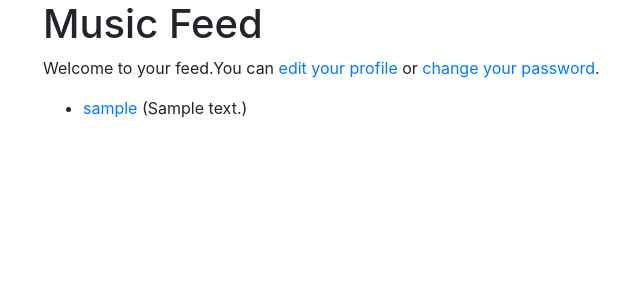
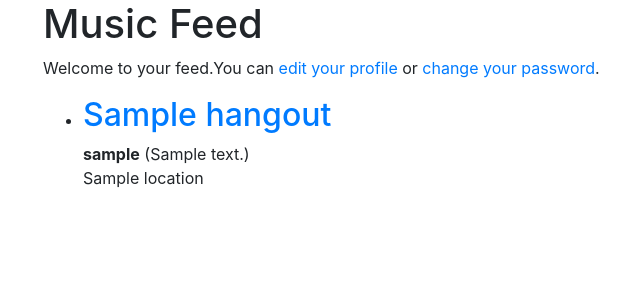
Before and after one commit to shaun-jacks/strung, a Django app: template django_strung/strung/templates/strung/music_feed.html in a window 1280 px wide. Shown: the part 24-324 px from the top of the page, without its empty margins (42-682 px from the left). Run offline with Django 3.2, Linux system fonts and the light colour scheme; the template is opened without the code that fills it: most values are stand-ins (such as "Sample title", 1, 10 or a date in 2020); some libraries are stand-ins or nearby versions.

Commit message:
can now create hangout  in app, looks just a little prettier. Hangouts now have titles

```diff
--- a/django_strung/hangouts/forms.py
+++ b/django_strung/hangouts/forms.py
@@ -4,4 +4,4 @@ from .models import Hangout
 class HangoutForm(forms.ModelForm):
   class Meta:
     model = Hangout
-    fields = ('members', 'description', 'location', 'date_of_event')
+    fields = ('title', 'members', 'description', 'location', 'date_of_event')
--- a/django_strung/hangouts/models.py
+++ b/django_strung/hangouts/models.py
@@ -5,6 +5,7 @@ from users.models import Profile
 class Hangout(models.Model):
   author = models.ForeignKey(settings.AUTH_USER_MODEL, \
     on_delete = models.CASCADE)
+  title = models.CharField(max_length=30, blank=True, null=True)
   members = models.ManyToManyField(Profile)
   description = models.TextField(blank=True, null=True)
   location = models.CharField(max_length=100)
@@ -13,7 +14,7 @@ class Hangout(models.Model):
   date_of_event = models.DateTimeField()
 
   def __str__(self):
-    return self.author.username
+    return self.title
 
 class Comment(models.Model):
   author = models.ForeignKey(settings.AUTH_USER_MODEL, \
--- a/django_strung/strung/templates/strung/base.html
+++ b/django_strung/strung/templates/strung/base.html
@@ -23,6 +23,9 @@
       <li {% if section == "Profile" %}class="selected"{% endif %}>
             <a href="#">Profile</a>
       </li>
+      <li {% if section == "Create Hangout" %}class="selected"{% endif %}>
+          <a href="{% url 'create-hangout' %}">Create Hangout</a>
+    </li>
     </ul>
   {% endif %}
   <span class="user">
--- a/django_strung/strung/templates/strung/music_feed.html
+++ b/django_strung/strung/templates/strung/music_feed.html
@@ -10,7 +10,13 @@
   <ul>
     {% for hangout in hangout_list %}
       <li>
-        <a href="{% url 'hangout_detail' hangout.id %}">{{ hangout.author.username }}</a> ({{hangout.description}})
+        <h2>
+            <a href="{% url 'hangout_detail' hangout.id %}">{{ hangout.title }}</a>
+        </h2>
+        <b>{{ hangout.author.username }}</b>
+        ({{ hangout.description}})
+        <br>
+        {{ hangout.location }}
       </li>
     {% endfor %}
   </ul>
```
Also changed, not shown: django_strung/hangouts/templates/hangouts/hangout_detail.html (+6 -5 lines), django_strung/db.sqlite3, django_strung/hangouts/migrations/0002_hangout_title.py (added).
